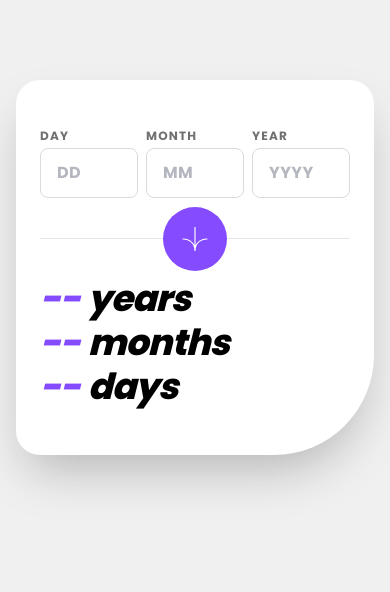
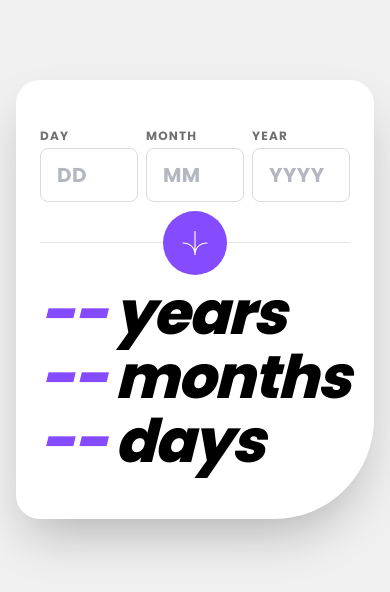
Before and after one commit to arpit8392/fem-challenge-17-age-calculator-app, a Next.js app: page / in a window 390 px wide. Shown: the top 592 px of the page. Built offline with nearby package versions, Linux system fonts and the light colour scheme.

Commit message:
Form Improvements

```diff
--- a/app/globals.css
+++ b/app/globals.css
@@ -3,7 +3,7 @@
 @tailwind utilities;
 
 .input-field {
-	@apply block rounded-lg border px-4 py-3 text-base font-bold tracking-wide caret-purple placeholder:uppercase placeholder:opacity-50 focus:border-none focus:outline-none focus:ring-1 md:px-6 md:text-2xl;
+	@apply block rounded-lg border px-4 py-3 text-xl font-bold tracking-wide caret-purple placeholder:uppercase placeholder:opacity-50 focus:border-none focus:outline-none focus:ring-1 md:px-6 md:text-2xl;
 }
 
 .input-label {
--- a/components/AgeData.tsx
+++ b/components/AgeData.tsx
@@ -5,15 +5,15 @@ type ResultProps = {
 const AgeData = ({ results }: ResultProps) => {
 	return (
 		<div
-			className='flex flex-col flex-wrap gap-1 text-4xl font-extrabold italic tracking-tight md:text-8xl'
+			className='flex flex-col gap-1 text-6xl font-extrabold italic tracking-tight md:text-8xl'
 			aria-live='polite'>
-			<p className='flex flex-row gap-2'>
+			<p className='flex flex-row flex-wrap gap-2'>
 				<span className='text-purple'>{results?.years ?? '--'} </span>years
 			</p>
-			<p className='flex flex-row gap-2'>
+			<p className='flex flex-row flex-wrap gap-2 '>
 				<span className='text-purple'>{results?.months ?? '--'} </span> months
 			</p>
-			<p className='flex flex-row gap-2'>
+			<p className='flex flex-row flex-wrap gap-2'>
 				<span className='text-purple'>{results?.days ?? '--'} </span> days
 			</p>
 		</div>
--- a/components/Form.tsx
+++ b/components/Form.tsx
@@ -17,6 +17,8 @@ const Form = ({ handler }: Props) => {
 		formState: { errors },
 	} = useForm<FormData>({
 		resolver: yupResolver(validationSchema),
+		mode: 'all',
+		reValidateMode: 'onBlur' || 'onSubmit',
 	})
 
 	return (
```
